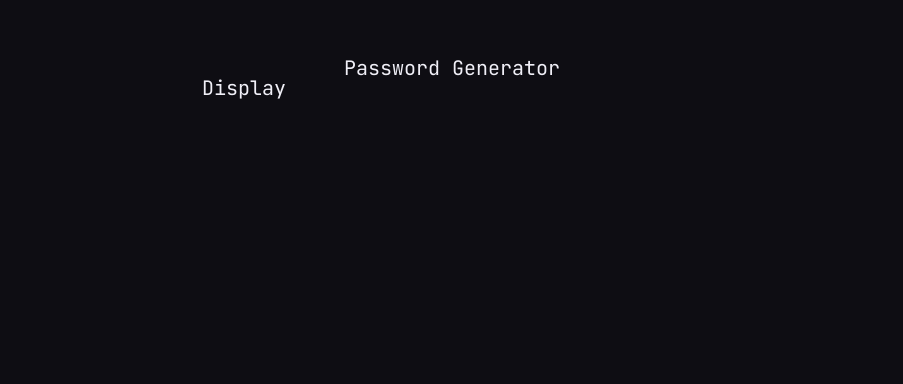
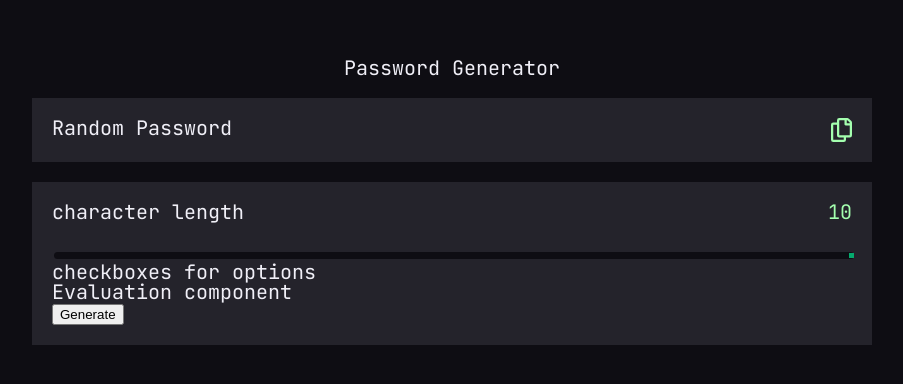
Before and after one commit to nicolenam/passwordGenerator, a React (Create React App) app: page / in a window 1280 px wide. Shown: the part 242-626 px from the top of the page, without its empty margins (188-1091 px from the left). Built offline with nearby package versions, Linux system fonts and the light colour scheme.

Commit message:
Added initial slider

```diff
--- a/package.json
+++ b/package.json
@@ -8,6 +8,7 @@
     "@testing-library/user-event": "^13.5.0",
     "react": "^18.2.0",
     "react-dom": "^18.2.0",
+    "react-range-slider-input": "^3.0.7",
     "react-scripts": "5.0.1",
     "web-vitals": "^2.1.4"
   },
--- a/src/App.css
+++ b/src/App.css
@@ -63,16 +63,68 @@
 }
 
 h1{
-
 	text-align: center;
+	margin-bottom: 20px;
 }
 
 .wrapper{
-	max-width: 500px;
+	max-width: 800px;
 	min-width: 300px;
 	margin: 0 auto;
+	background-color: #24232b;
+	padding: 20px;
+	margin-bottom: 20px;
 }
 
+/* display styles */
+
+.display{
+	display: flex;
+	justify-content: space-between;
+
+}
+
+.display svg {
+	cursor: pointer;
+}
+
+/* form styles */
+
+.sliderContainer{
+	display: flex;
+	justify-content: space-between;
+	margin-bottom: 20px;
+}
+
+.sliderContainer p {
+	color: #a4ffaf;
+}
+
+.slider {
+	-webkit-appearance: none;
+	width: 100%;
+	height: 7px;
+	background: #0e0d13;
+	border-radius: 10px;
+  }
+
+  .slider::-webkit-slider-thumb {
+	-webkit-appearance: none;
+	appearance: none;
+	width: 5px;
+	height: 5px;
+	background: #04AA6D;
+	cursor: pointer;
+  }
+
+  .slider::-moz-range-thumb {
+	width: 20px;
+	height: 20px;
+	background: #f0eff7;
+	border: none;
+	cursor: pointer;
+	border-radius: 50%;
+  }
 
 /* color references  */
 /* container #24232b */
--- a/src/App.js
+++ b/src/App.js
@@ -1,5 +1,6 @@
 import './App.css';
 import Display from './Components/Display';
+import Form from './Components/Form';
 
 function App() {
   return (
@@ -8,6 +9,7 @@
         <h1>Password Generator</h1>
       </header>
       <Display />
+      <Form />
     </div>
   );
 }
--- a/src/Components/Display.js
+++ b/src/Components/Display.js
@@ -1,7 +1,8 @@
 const Display = () =>{
     return(
-        <section className="wrapper">
-            Display
+        <section className="display wrapper">
+                <h2>Random Password</h2>
+                <svg width="21" height="24" xmlns="http://www.w3.org/2000/svg"><path d="M20.341 3.091 17.909.659A2.25 2.25 0 0 0 16.319 0H8.25A2.25 2.25 0 0 0 6 2.25V4.5H2.25A2.25 2.25 0 0 0 0 6.75v15A2.25 2.25 0 0 0 2.25 24h10.5A2.25 2.25 0 0 0 15 21.75V19.5h3.75A2.25 2.25 0 0 0 21 17.25V4.682a2.25 2.25 0 0 0-.659-1.591ZM12.469 21.75H2.53a.281.281 0 0 1-.281-.281V7.03a.281.281 0 0 1 .281-.281H6v10.5a2.25 2.25 0 0 0 2.25 2.25h4.5v1.969a.282.282 0 0 1-.281.281Zm6-4.5H8.53a.281.281 0 0 1-.281-.281V2.53a.281.281 0 0 1 .281-.281H13.5v4.125c0 .621.504 1.125 1.125 1.125h4.125v9.469a.282.282 0 0 1-.281.281Zm.281-12h-3v-3h.451c.075 0 .147.03.2.082L18.667 4.6a.283.283 0 0 1 .082.199v.451Z" fill="#A4FFAF"/></svg>
         </section>
     )
 }
--- a/src/Components/Form.js
+++ b/src/Components/Form.js
@@ -1,7 +1,20 @@
+
 const Form = () =>{
+
     return(
-        <form>
-
+        <form className="wrapper">
+            <div className="sliderContainer">
+                <h2>character length</h2>
+                <p>10</p>
+            </div>
+            <input className="slider" type="range" name="" min="1" max="20" />
+            <div>
+                checkboxes for options
+            </div>
+            <div>
+                Evaluation component
+            </div>
+            <button>Generate</button>
         </form>
     )
 }
```
Also changed, not shown: 1 other file (tests, documents, lock files or other folders).
